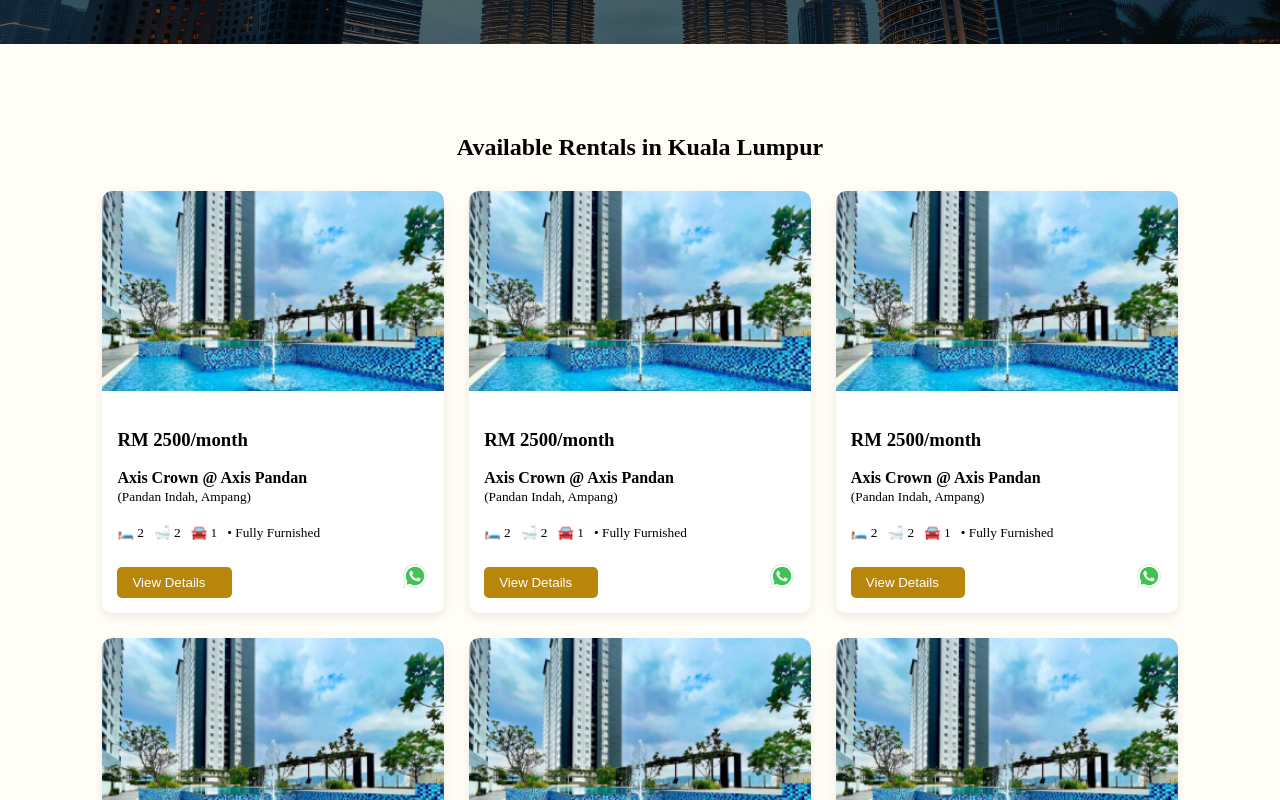
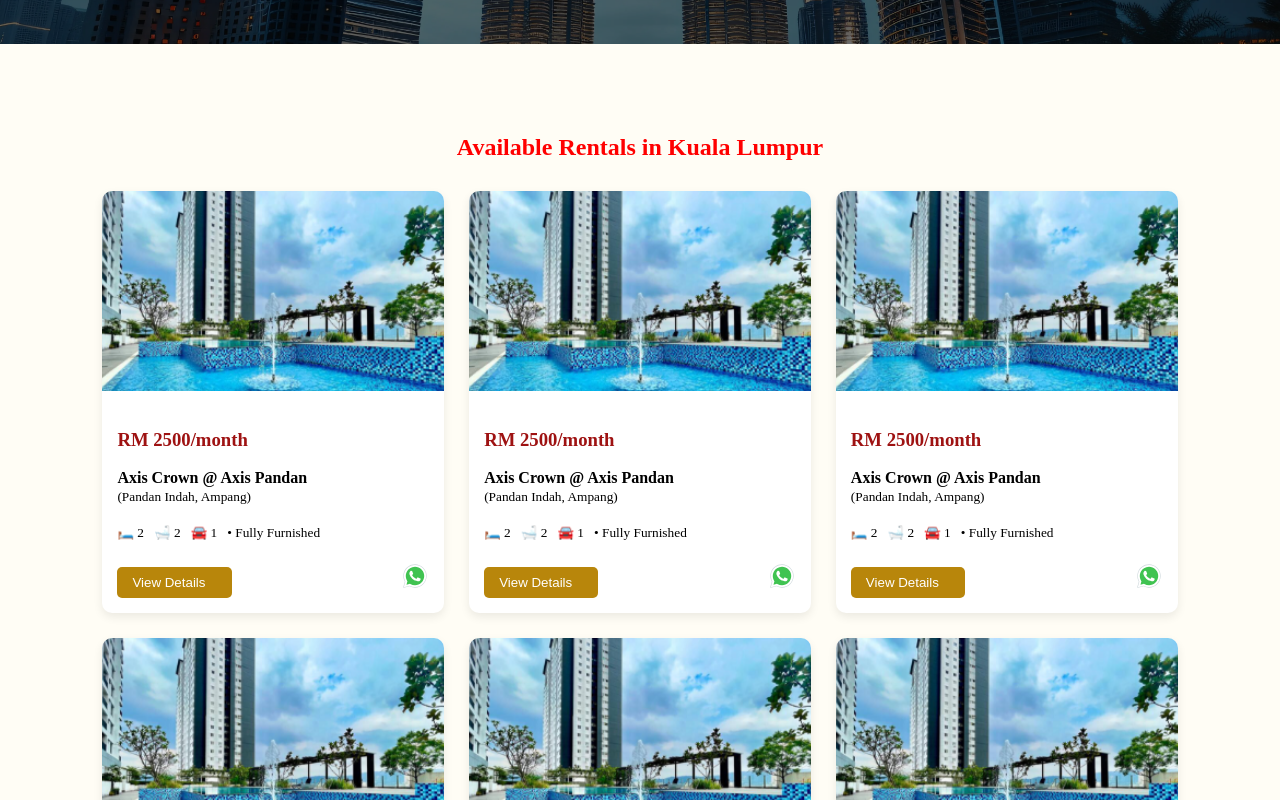
Before and after one commit to RSBusinessTech/vyenpropertyadvisor-ui, an Angular app: page /rent in a window 1280 px wide. Shown: the part 700-1500 px from the top of the page. Built offline with nearby package versions, Linux system fonts and the light colour scheme.

Commit message:
Changing rental colors

```diff
--- a/src/app/features/rent/components/rent/rent.component.html
+++ b/src/app/features/rent/components/rent/rent.component.html
@@ -27,13 +27,12 @@
 
 <!-- ✅ Featured Rentals -->
 <section class="featured-rentals">
-  <h2>Available Rentals in Kuala Lumpur</h2>
+  <h1 style="color: red">Available Rentals in Kuala Lumpur</h1>
   <div class="rent-grid">
     <div class="rent-card" *ngFor="let item of [1,2,3,4,5,6]">
       <img src="assets/images/property1.png" loading="lazy" alt="Property {{item}}" />
       <div class="rent-card-info">
-
-        <h3>RM 2500/month</h3>
+        <h3 style="color: rgb(158, 18, 18);">RM 2500/month</h3>
         <p>
           <B>Axis Crown @ Axis Pandan</B><br>
           <small>(Pandan Indah, Ampang)</small><br><br>
```
